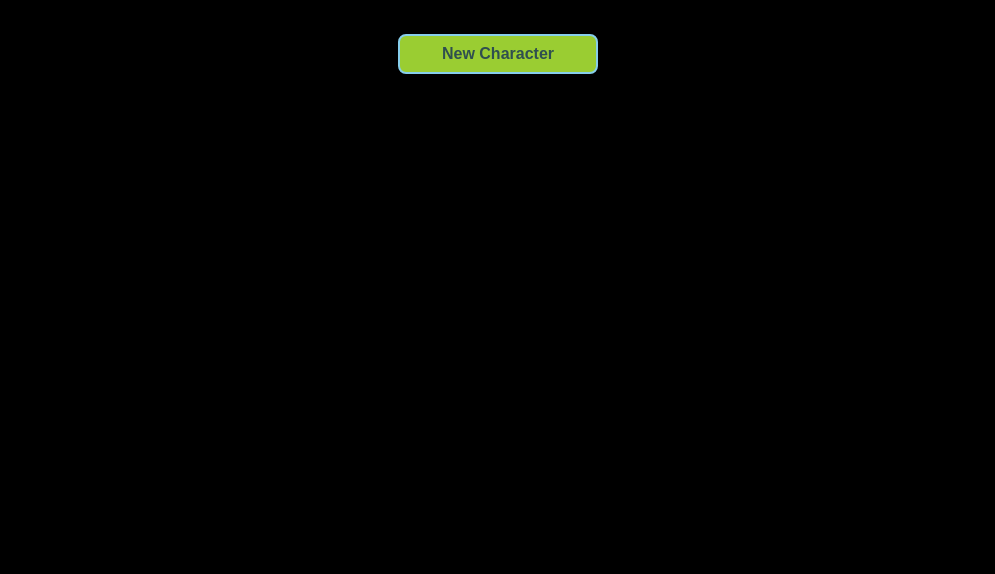
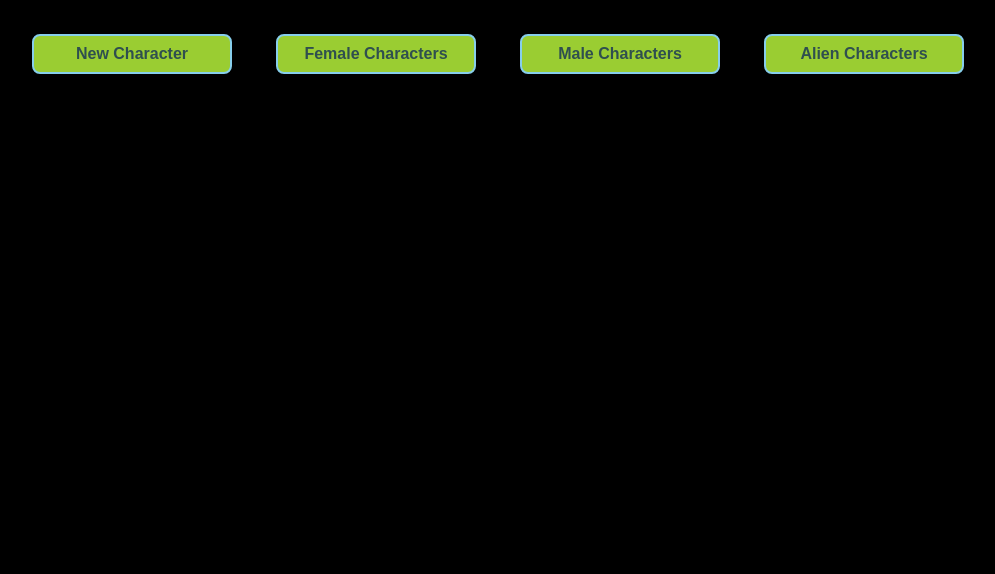
Before and after one commit to srhmendez/Rick-and-Morty-API, a plain HTML site: page index.html in a window 1280 px wide. Shown: the part 226-800 px from the top of the page, without its empty margins (142-1137 px from the left). Drawn offline with nearby package versions, Linux system fonts and the light colour scheme; no server answers.

Commit message:
adding buttons

```diff
--- a/index.html
+++ b/index.html
@@ -19,7 +19,14 @@
     </header>
 
     <div class="buttondiv">
-            <section class="section1div"><button class="newbutton" class="newcharacterbutton">New Character</button></section>
+            <section class="section1div">
+                <button class="newbutton" class="newcharacterbutton">New Character</button>
+                <button class="newbutton" class="femalecharacterbutton">Female Characters</button>
+                <button class="newbutton" class="malecharacterbutton">Male Characters</button>
+                <button class="newbutton" class="aliencharacterbutton">Alien Characters</button>
+
+
+            </section>
      </div>
     </div>
 
```
